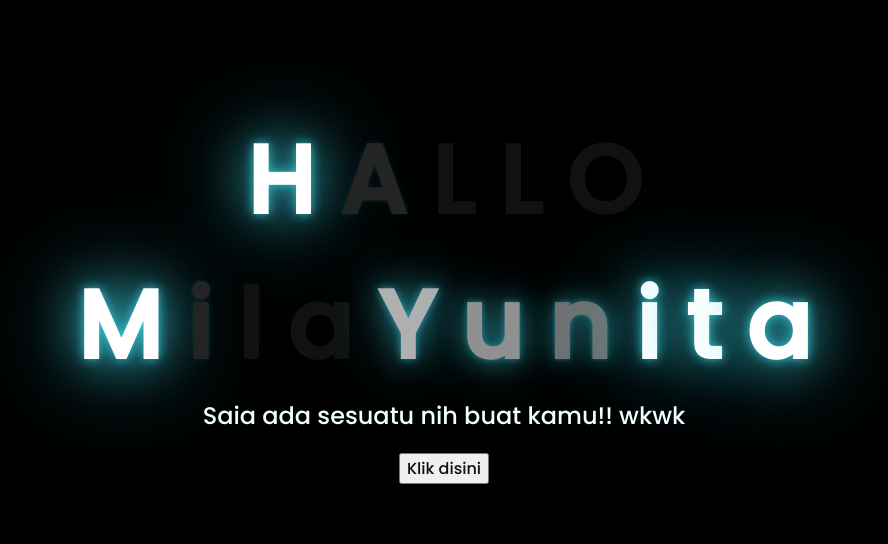
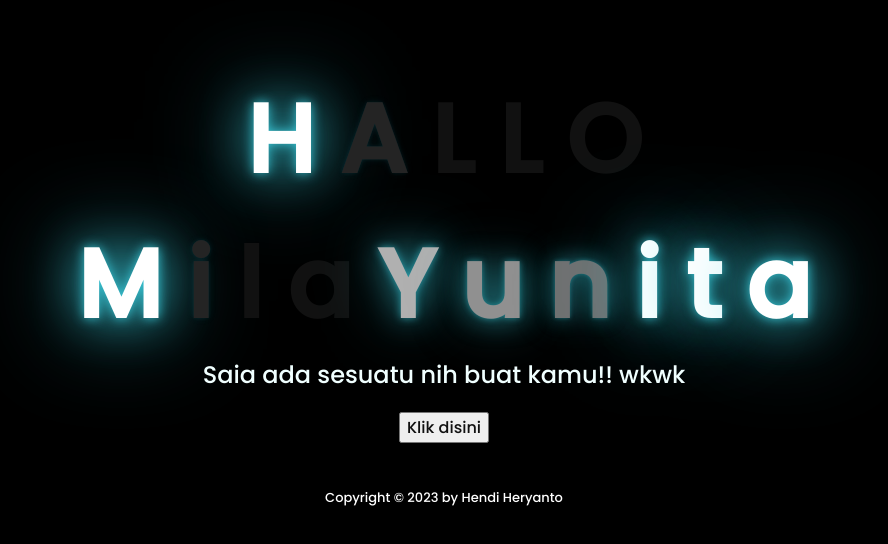
Before and after one commit to hendyherr/buatmila, a plain HTML site: page index.html in a window 1280 px wide. Shown: the part 112-656 px from the top of the page, without its empty margins (204-1092 px from the left). Drawn offline with Linux system fonts and the light colour scheme.

Commit message:
menambahkan footer

```diff
--- a/index.html
+++ b/index.html
@@ -39,5 +39,14 @@
         </button>
 
     </div>
+    <br>
+    <footer>
+        <div class="row">
+            <div class="col-lg-12">
+                <p style="text-align:center;"><font size="2" color="white">Copyright &copy; 2023  by Hendi Heryanto </font></p>
+            </div>
+        </div>
+        <!-- /.row -->
+    </footer>
 </body>
 </html>
```
Also changed, not shown: flower.html (+1 -0 lines).
